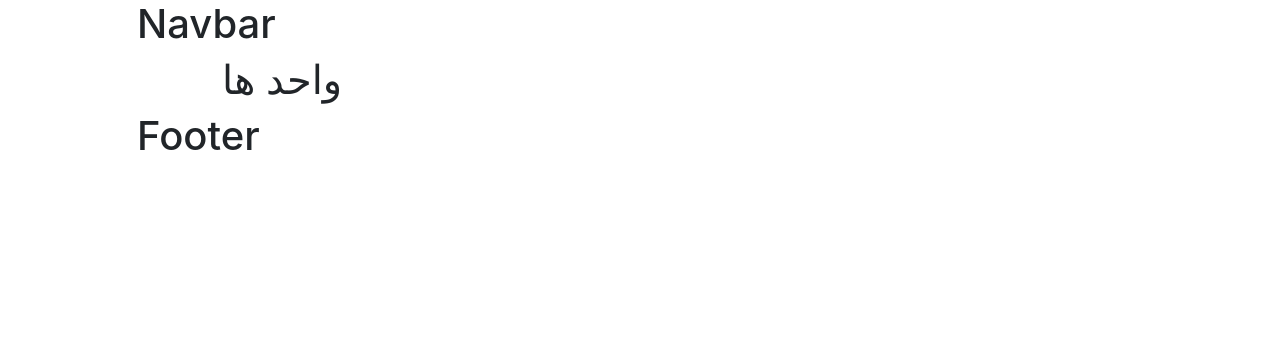
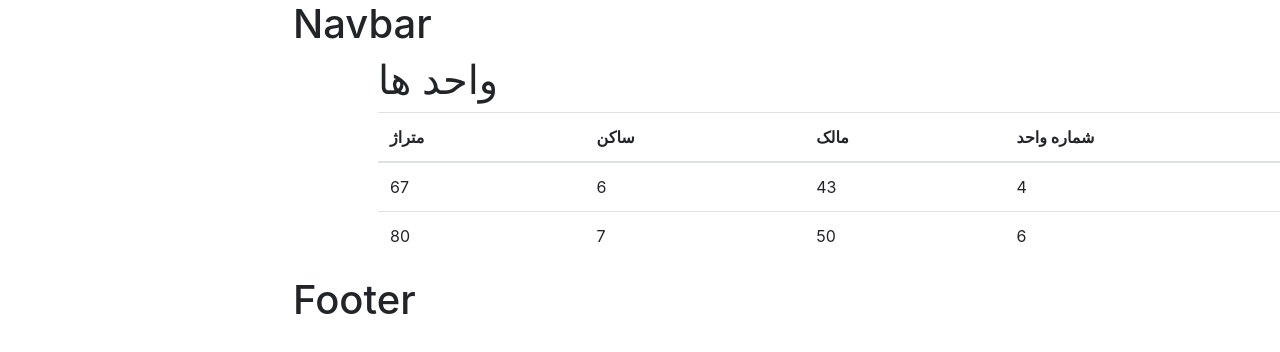
Before and after one commit to alinategh-js/Apartment.Frontend, a React (Create React App) app in the folder apartment/: page /units in a window 1280 px wide. Shown: the top 352 px of the page. Built offline with nearby package versions, Linux system fonts and the light colour scheme.

Commit message:
Create table

```diff
--- a/apartment/src/components/Units/units.jsx
+++ b/apartment/src/components/Units/units.jsx
@@ -1,15 +1,45 @@
-import React, { Component } from 'react';
+import React, { Component } from "react";
+import {getData} from "./unitsServices";
 
 class Units extends Component {
-    state = {  }
+  state = {
+      units: [
+
+      ]
+  };
+
+componentDidMount(){
+    this.setState({
+        units: getData()
+    })
+}
+
   render() {
     return (
       <>
         <h1>واحد ها</h1>
-                {/* <Table
-                    items = {this.state.items}
-                    onClick = {(item) => this.handleClick(item)}
-                /> */}
+        <table className="table">
+          <thead>
+            <tr>
+              <th scope="col">#</th>
+              <th scope="col">شماره واحد</th>
+              <th scope="col">مالک</th>
+              <th scope="col">ساکن</th>
+              <th scope="col">متراژ</th>
+            </tr>
+          </thead>
+          <tbody>
+            {this.state.units.map((unit, index) => (
+                <tr>
+              <th scope="row">{index}</th>
+              <td>{unit.unitNumber}</td>
+              <td>{unit.owner}</td>
+              <td>{unit.resident}</td>
+              <td>{unit.area}</td>
+            </tr>
+            ))}
+          </tbody>
+        </table>
       </>
     );
   }
--- a/apartment/src/components/Units/unitsServices.js
+++ b/apartment/src/components/Units/unitsServices.js
@@ -1 +1,17 @@
 // ==== for fake data and API calls ====
+const fakeUnits = [{
+    id: 3,
+    unitNumber: 4,
+    owner: 43,
+    resident: 6,
+    area: 67
+},
+{
+    id: 6,
+    unitNumber: 6,
+    owner: 50,
+    resident: 7,
+    area: 80
+}]
+
+export const getData = () => fakeUnits
```
Lines whose indentation alone changed are shown as unchanged.
